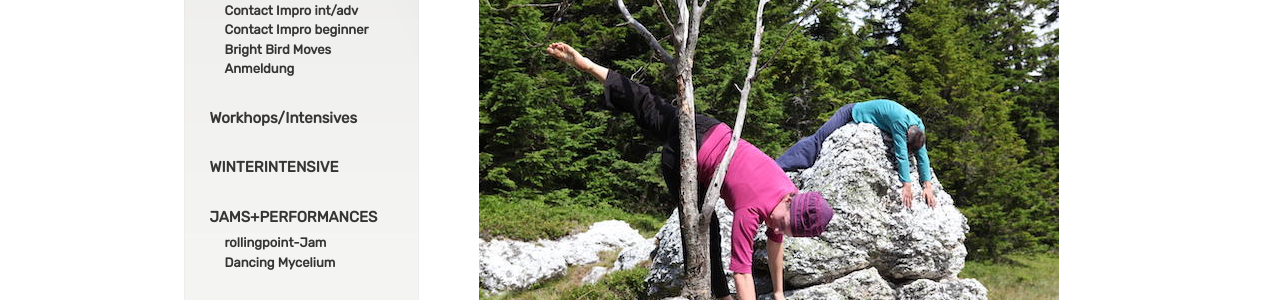
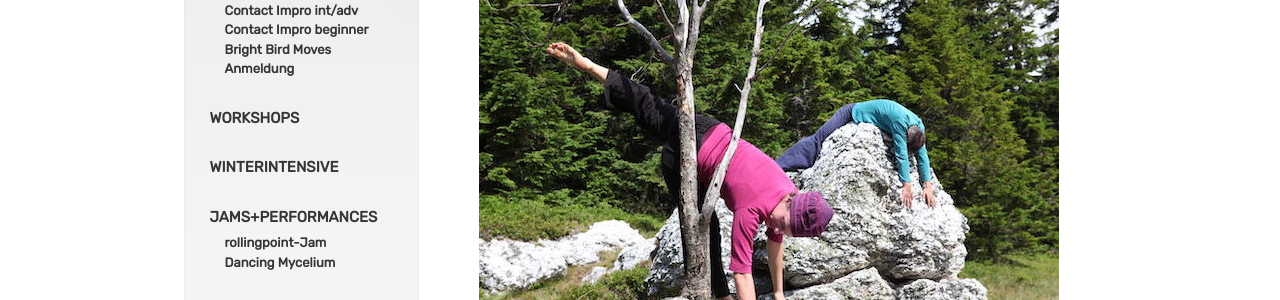
Before and after one commit to manulari/rollingpointat, a Jekyll site: the page built from _pages_de/index.md, in a window 1280 px wide. Shown: the part 229-529 px from the top of the page. Built offline with Jekyll 4.4.1, drawn with Linux system fonts in a browser that asks for light colours; comment, search, counter and statistics services are not loaded.

Commit message:
Update Settings “nav_de”

```diff
--- a/_data/nav_de.yml
+++ b/_data/nav_de.yml
@@ -14,7 +14,7 @@ entries:
         path: /Vormittagskurs
       - title: Anmeldung
         path: /Kursanmeldung
-  - title: Workhops/Intensives
+  - title: WORKSHOPS
     path: /ws2025-26
     subentries: []
   - title: WINTERINTENSIVE
```
